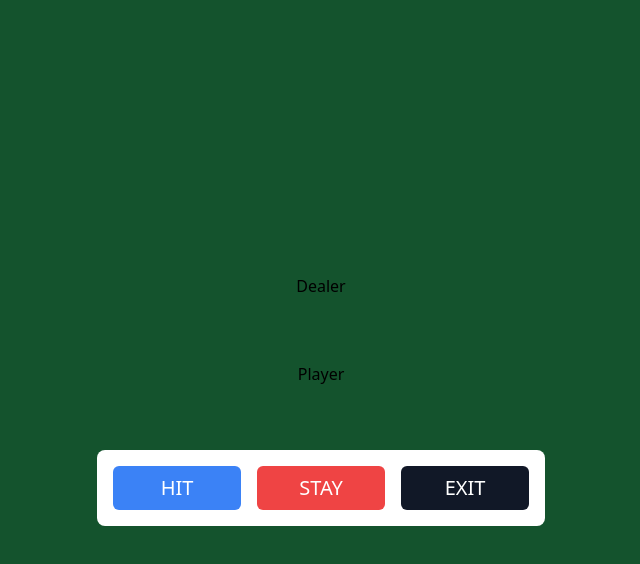
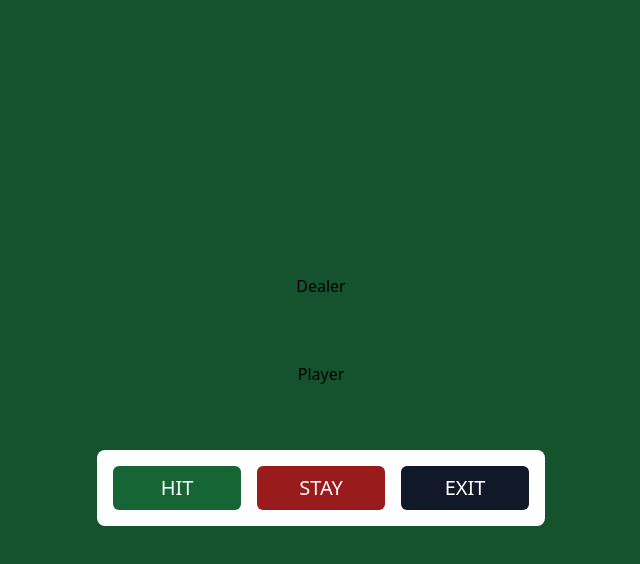
Before and after one commit to cdterry87/Blackack, a React (Create React App) app: page / in a window 1280 px wide. Both pictures are taken after a click on the button "DEAL!". Shown: the top 564 px of the page, without its empty margins (319-959 px from the left). Built offline with nearby package versions, Linux system fonts and the light colour scheme; the HTML template or start-up script is replaced by a standard one.

Commit message:
Formatting

```diff
--- a/src/App.js
+++ b/src/App.js
@@ -1,6 +1,6 @@
 import React, { useState } from 'react'
 
-import Board from './components/Board';
+import Game from './components/Game';
 import Start from './components/Start';
 
 function App() {
@@ -17,7 +17,7 @@ function App() {
   return (
     <>
       <Start isPlaying={isPlaying} startGame={startGame} />
-      <Board isPlaying={isPlaying} endGame={endGame} />
+      <Game isPlaying={isPlaying} endGame={endGame} />
     </>
   );
 }
--- a/src/components/Controls.jsx
+++ b/src/components/Controls.jsx
@@ -3,25 +3,27 @@ import React from 'react'
 function Controls({ hit, stay, exit }) {
   return (
     <>
-      <div className='flex items-center gap-4 p-4 bg-white rounded-lg'>
+      <div className='w-full md:w-auto'>
+        <div className='flex flex-col md:flex-row items-center justify-center gap-2 md:gap-4 p-4 bg-white rounded-lg'>
           <button
-          className='uppercase text-xl bg-blue-500 text-white px-4 py-2 rounded-md hover:bg-blue-600 transition duration-200 ease-in-out w-32'
+            className='w-full uppercase text-xl bg-green-800 text-white px-4 py-2 rounded-md hover:bg-green-900 transition duration-200 ease-in-out md:w-32'
             onClick={hit}
           >
             Hit
           </button>
           <button
-          className='uppercase text-xl bg-red-500 text-white px-4 py-2 rounded-md hover:bg-red-600 transition duration-200 ease-in-out w-32'
+            className='w-full uppercase text-xl bg-red-800 text-white px-4 py-2 rounded-md hover:bg-red-900 transition duration-200 ease-in-out md:w-32'
             onClick={stay}
           >
             Stay
           </button>
           <button
-          className='uppercase text-xl bg-gray-900 text-white px-4 py-2 rounded-md hover:bg-gray-950 transition duration-200 ease-in-out w-32'
+            className='w-full uppercase text-xl bg-gray-900 text-white px-4 py-2 rounded-md hover:bg-gray-950 transition duration-200 ease-in-out md:w-32'
             onClick={exit}
           >
             Exit
           </button>
+        </div>
       </div>
     </>
   )
--- a/src/components/Dealer.jsx
+++ b/src/components/Dealer.jsx
@@ -3,7 +3,7 @@ import React from 'react'
 function Dealer() {
   return (
     <>
-      <div>Dealer</div>
+      <div className='w-full flex flex-col items-center gap-4'>Dealer</div>
     </>
   )
 }
--- a/src/components/Board.jsx
+++ b/src/components/Game.jsx
@@ -3,7 +3,7 @@ import Controls from './Controls'
 import Dealer from './Dealer'
 import Player from './Player'
 
-function Board({ isPlaying, endGame }) {
+function Game({ isPlaying, endGame }) {
   const hit = () => {
     console.log('hit')
   }
@@ -15,7 +15,7 @@ function Board({ isPlaying, endGame }) {
   return !isPlaying ? null : (
     <>
       <div className='h-screen bg-green-900'>
-        <div className='h-full flex flex-col gap-16 items-center justify-center'>
+        <div className='p-4 w-full h-full flex flex-col gap-16 items-center justify-center'>
           <Dealer />
           <Player />
           <Controls hit={hit} stay={stay} exit={endGame} />
@@ -25,4 +25,4 @@ function Board({ isPlaying, endGame }) {
   )
 }
 
-export default Board
+export default Game
--- a/src/components/Player.jsx
+++ b/src/components/Player.jsx
@@ -3,7 +3,7 @@ import React from 'react'
 function Player() {
   return (
     <>
-      <div className='flex flex-col items-center gap-4'>
+      <div className='w-full flex flex-col items-center gap-4'>
         <div>Player</div>
       </div>
     </>
--- a/src/components/Start.jsx
+++ b/src/components/Start.jsx
@@ -1,4 +1,5 @@
 import React from 'react'
+import Spade from '../assets/images/spade.png'
 
 function Start({ isPlaying, startGame }) {
   return isPlaying ? null : (
@@ -6,11 +7,13 @@ function Start({ isPlaying, startGame }) {
       <div className='h-screen bg-green-900 flex items-center justify-center'>
         <div className='p-4'>
           <div className='bg-white p-12 border border-gray-300 shadow-xl rounded-xl'>
-            <div className='flex flex-col gap-8'>
+            <div className='flex flex-col gap-12'>
+              <img src={Spade} alt='Blackjack' className='w-16 mx-auto' />
               <h1 className='text-xl md:text-3xl text-center font-bold text-green-900'>
                 Welcome to <br />
                 React Blackjack!
               </h1>
+              <hr />
               <button
                 className='px-4 py-2 uppercase bg-green-900 text-white font-bold rounded-lg shadow-md hover:bg-green-950 transition duration-200 ease-in-out'
                 onClick={startGame}
```
Also changed, not shown: src/assets/images/spade.png (added). Lines whose indentation alone changed are shown as unchanged.
